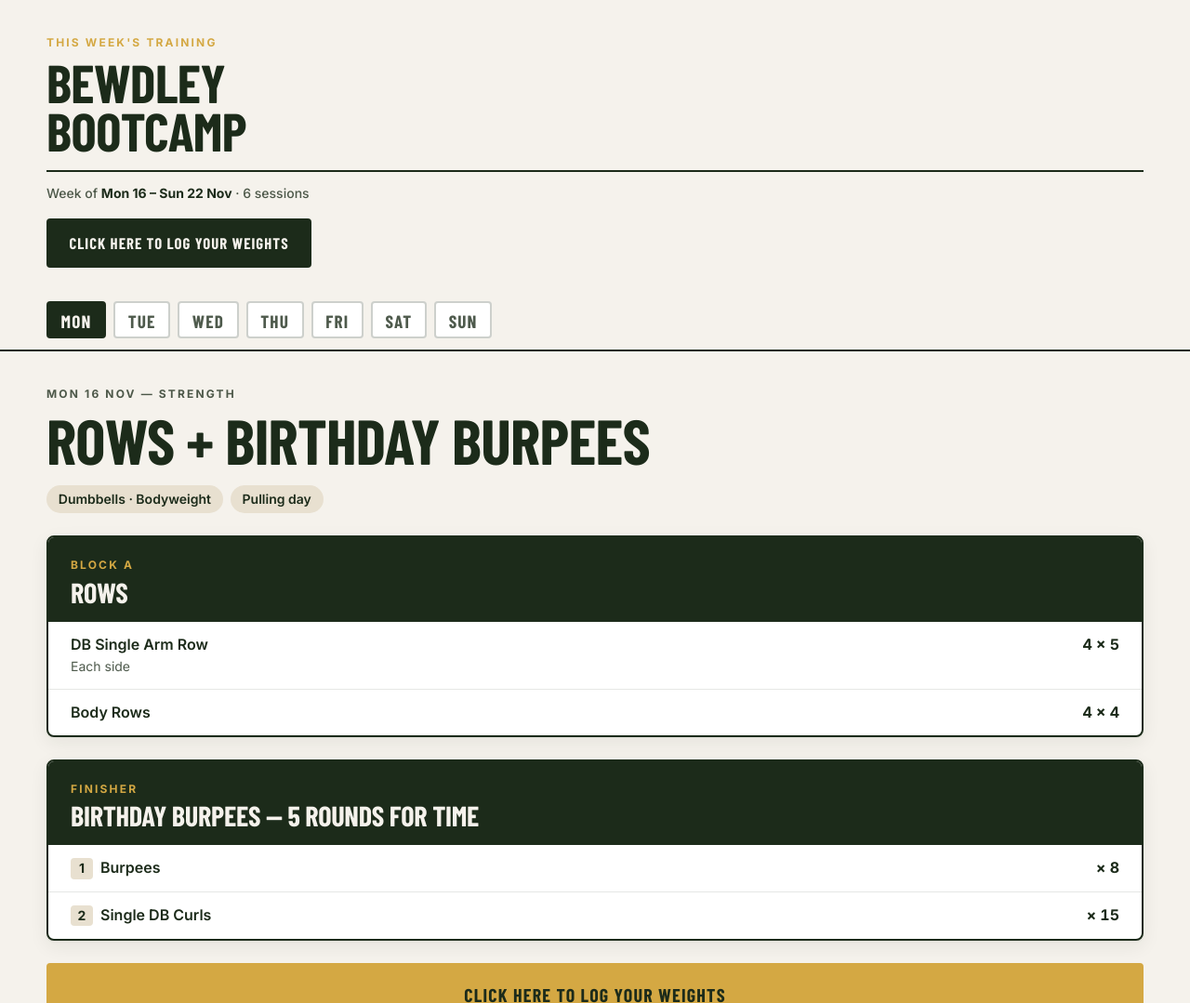
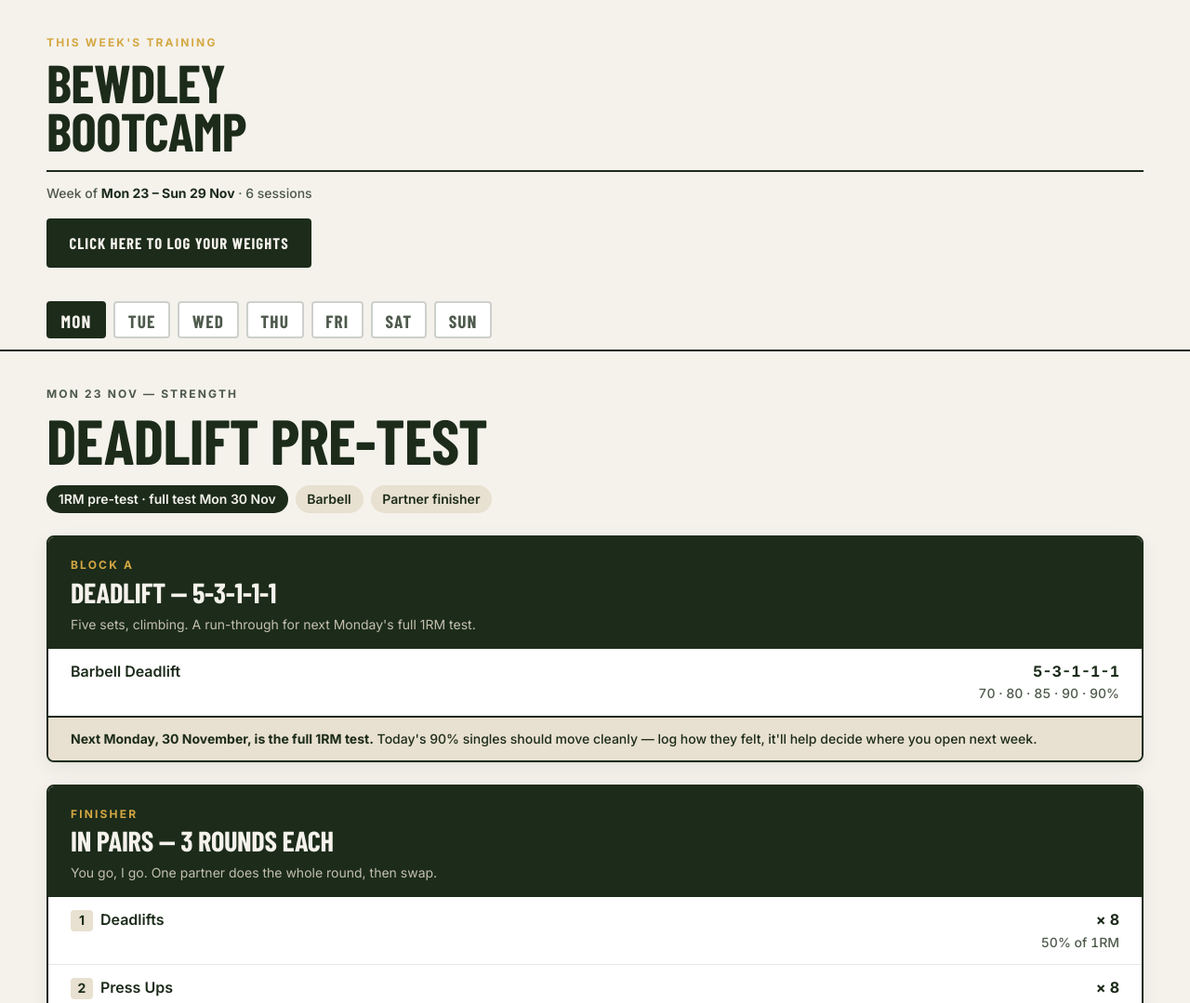
Before and after one commit to chrispinnerpt-a11y/bewdley-bootcamp-programme, a plain HTML site: page index.html in a window 1280 px wide. Shown: the top 1079 px of the page at 93% size. Drawn offline with nearby package versions, Linux system fonts and the light colour scheme; a web font is replaced by a local one.

Commit message:
Update index.html

```diff
--- a/index.html
+++ b/index.html
@@ -3,7 +3,7 @@
 <head>
 <meta charset="utf-8">
 <meta name="viewport" content="width=device-width, initial-scale=1, viewport-fit=cover">
-<title>Bewdley Bootcamp — Week of 16 November</title>
+<title>Bewdley Bootcamp — Week of 23 November</title>
 <meta name="description" content="This week's training at Bewdley Bootcamp.">
 <meta name="theme-color" content="#F5F2EC">
 <link rel="preconnect" href="https://fonts.googleapis.com">
@@ -243,7 +243,7 @@ p{margin:0 0 var(--sp-4)}
   <div class="bb-wrap">
     <span class="bb-eyebrow wk-mast__eyebrow">This week's training</span>
     <h1 class="wk-mast__mark"><span>Bewdley</span><span>Bootcamp</span></h1>
-    <p class="wk-mast__meta">Week of <b id="wk-range">Mon 16 – Sun 22 Nov</b> · <span id="wk-count"></span></p>
+    <p class="wk-mast__meta">Week of <b id="wk-range">Mon 23 – Sun 29 Nov</b> · <span id="wk-count"></span></p>
     <a class="wk-cta wk-cta--top" id="wk-track-top" href="#" target="_blank" rel="noopener">Click Here to Log Your Weights</a>
   </div>
 </header>
@@ -291,123 +291,129 @@ p{margin:0 0 var(--sp-4)}
    ======================================================================= */
 const WEEK = {
   trackUrl:"https://track.bewdleybootcamp.co.uk",
-  range:"Mon 16 – Sun 22 Nov",
+  range:"Mon 23 – Sun 29 Nov",
   days:[
-    { day:"Mon", date:"16 Nov", kindLabel:"Strength",
-      title:"Rows + Birthday Burpees",
-      tags:["Dumbbells · Bodyweight","Pulling day"],
+    { day:"Mon", date:"23 Nov", kindLabel:"Strength",
+      title:"Deadlift Pre-Test",
+      tags:[{text:"1RM pre-test · full test Mon 30 Nov",mark:true},"Barbell","Partner finisher"],
       blocks:[
-        { label:"Block A", name:"Rows",
+        { label:"Block A", name:"Deadlift — 5-3-1-1-1", how:"Five sets, climbing. A run-through for next Monday's full 1RM test.",
+          moves:[{name:"Barbell Deadlift", pre:"5-3-1-1-1", note:"70 · 80 · 85 · 90 · 90%"}],
+          foot:"<b>Next Monday, 30 November, is the full 1RM test.</b> Today's 90% singles should move cleanly — log how they felt, it'll help decide where you open next week."},
+        { label:"Finisher", name:"In Pairs — 3 Rounds Each", how:"You go, I go. One partner does the whole round, then swap.",
           moves:[
-            {name:"DB Single Arm Row", sub:"Each side", pre:"4 × 5"},
-            {name:"Body Rows", pre:"4 × 4"}
-          ]},
-        { label:"Finisher", name:"Birthday Burpees — 5 Rounds For Time",
-          moves:[
-            {pos:"1", name:"Burpees", pre:"× 8"},
-            {pos:"2", name:"Single DB Curls", pre:"× 15"}
+            {pos:"1", name:"Deadlifts", pre:"× 8", note:"50% of 1RM"},
+            {pos:"2", name:"Press Ups", pre:"× 8"},
+            {pos:"3", name:"High Plank", pre:"30s"}
           ]}
       ]},
 
-    { day:"Tue", date:"17 Nov", kindLabel:"Bootcamp 45",
+    { day:"Tue", date:"24 Nov", kindLabel:"Bootcamp 45",
       title:"The Engine Room",
-      tags:[{text:"The Engine Room · 3/6",mark:true},"45 minutes","Rower · Shuttles"],
+      tags:[{text:"The Engine Room · 5/6",mark:true},"45 minutes","Pick your option"],
       blocks:[
-        { label:"Main piece", name:"Every 5 Minutes × 4 Rounds",
+        { label:"Main piece", name:"Every 5 Minutes × 4 Rounds", how:"Two options on every line. If last week felt comfortable, take the longer one.",
           moves:[
             {pos:"1", name:"Row", pre:"200 / 250m"},
-            {pos:"2", name:"Shuttle Runs", pre:"× 9"},
-            {pos:"3", name:"Low Plank", pre:"45s"}
+            {pos:"2", name:"Shuttle Runs", pre:"× 9 / 15"},
+            {pos:"3", name:"Low Plank", pre:"45 / 60s"}
           ],
-          foot:"<b>Same work as session 1 — the window drops from 6 minutes to 5.</b> That's a minute less rest every round, so hold your row pace and get moving on the shuttles."}
+          foot:"<b>Same 5 minute window as last week — the work goes up instead.</b> Pick your option before round one and stick with it for all four."}
       ]},
 
-    { day:"Wed", date:"18 Nov", kindLabel:"Strength",
-      title:"Heavy Deadlifts",
-      tags:["Barbell","Percentage work"],
+    { day:"Wed", date:"25 Nov", kindLabel:"Conditioning",
+      title:"Two AMRAPs",
+      tags:["Bodyweight · Rope · Dumbbells · Kettlebells · Power Bag","20 minutes of work"],
       blocks:[
-        { label:"Warm up", name:"Build Up", how:"Four sets of 3–5 reps, adding weight each set.",
-          moves:[{name:"Barbell Deadlift", sub:"Loading up to your working weight", pre:"4 × 3-5"}]},
-        { label:"Working sets", name:"Heavy Doubles, Then Back-Off Sets",
+        { label:"AMRAP 1", name:"10 Minutes",
           moves:[
-            {pos:"1", name:"Barbell Deadlift", pre:"3 × 2", note:"87.5% of 1RM"},
-            {pos:"2", name:"Barbell Deadlift", pre:"2 × 4", note:"77.5% of 1RM"}
-          ],
-          foot:"<b>The doubles are the heaviest deadlifts of the block.</b> Full rest between sets — every rep should look the same as the first."}
-      ]},
-
-    { day:"Thu", date:"19 Nov", kindLabel:"Bootcamp 45",
-      title:"The Engine Room",
-      tags:[{text:"The Engine Room · 4/6",mark:true},"45 minutes","Rower · Box · Kettlebells · Plates"],
-      blocks:[
-        { label:"Main piece", name:"60s Work / 45s Rest × 2 Rounds", how:"A minute on each station, 45 seconds off. Fourteen minutes in total.",
+            {pos:"1", name:"Air Squats", pre:"× 10"},
+            {pos:"2", name:"Sit Ups", pre:"× 10"},
+            {pos:"3", name:"Skips", pre:"30-60"}
+          ]},
+        { label:"AMRAP 2", name:"10 Minutes",
           moves:[
-            {pos:"1", name:"Row", pre:"60 / 45"},
-            {pos:"2", name:"Step Ups", pre:"60 / 45"},
-            {pos:"3", name:"KB Suitcase High Knees", pre:"60 / 45"},
-            {pos:"4", name:"Plate Ground to Overhead", pre:"60 / 45"}
-          ],
-          foot:"<b>Same stations as session 2 — the rest drops from 60 seconds to 45.</b>"},
-        { label:"Abs", name:"Three Sets Each",
-          moves:[
-            {pos:"1", name:"Plank Down Ups", pre:"3 × 10"},
-            {pos:"2", name:"Reverse Crunches", pre:"3 × 15"},
-            {pos:"3", name:"Back Extensions", pre:"3 × 15"}
+            {pos:"1", name:"Alternating DB Floor Press", pre:"× 10"},
+            {pos:"2", name:"Alternating Gorilla Rows", pre:"× 10"},
+            {pos:"3", name:"Power Bag Clean & Press", pre:"× 5"}
           ]}
       ]},
 
-    { day:"Fri", date:"20 Nov", kindLabel:"Strength",
-      title:"Squats + Calorie Ladder",
-      tags:["Barbell · Dumbbells · Rower · Med Ball","Percentage work"],
+    { day:"Thu", date:"26 Nov", kindLabel:"Bootcamp 45",
+      title:"The Engine Room",
+      tags:[{text:"The Engine Room · 6/6",mark:true},"Last session of the block","45 minutes"],
       blocks:[
-        { label:"Block A", name:"Back Squats", how:"Three sets of five.",
-          moves:[{name:"Barbell Back Squat", pre:"3 × 5", note:"75% of 1RM"}]},
-        { label:"Block B", name:"DB RDL",
-          moves:[{name:"DB RDL", pre:"3 × 8"}]},
-        { label:"Finisher", name:"Climbing Row — 4 Rounds", how:"The row climbs each round — 8, 12, 16, 20 cals. The med ball work stays at 5 and 5.",
+        { label:"Main piece", name:"60s Work / 30s Rest × 2 Rounds", how:"A minute on each station, 30 seconds off. Twelve minutes in total.",
           moves:[
-            {pos:"1", name:"Row", pre:"8-12-16-20 cals"},
-            {pos:"2", name:"Med Ball Slams", pre:"× 5"},
-            {pos:"3", name:"Med Ball Chest Pass", pre:"× 5"}
+            {pos:"1", name:"Row", pre:"60 / 30"},
+            {pos:"2", name:"Step Ups", pre:"60 / 30"},
+            {pos:"3", name:"KB Suitcase High Knees", pre:"60 / 30"},
+            {pos:"4", name:"Plate Ground to Overhead", pre:"60 / 30"}
           ],
-          foot:"<b>Round 1 is 8 cals, 5 slams, 5 passes. Round 2 is 12, 5, 5.</b> And so on up to 20."}
-      ]},
-
-    { day:"Sat", date:"21 Nov", kindLabel:"Strength",
-      title:"Bench + Supersets",
-      tags:["Barbell · Dumbbells · Kettlebells · Plates","Two supersets"],
-      blocks:[
-        { label:"Block A", name:"Superset × 3 Sets",
+          foot:"<b>Same stations as session 2 — rest is down to 30 seconds.</b> It started at 60. That's the block."},
+        { label:"Finisher", name:"Mexican Waves — Groups of 3–4", how:"Go one after another round the group, like a wave. Everyone does 1, then everyone does 2, and so on up.",
           moves:[
-            {name:"Bench Press", pre:"× 3"},
-            {name:"Tricep Dips", pre:"× 10"}
-          ]},
-        { label:"Block B", name:"Superset × 3 Sets",
-          moves:[
-            {name:"Split Squats", sub:"Each side", pre:"× 5"},
-            {name:"Step Up with High Knee", pre:"× 10"}
-          ]},
-        { label:"Finisher", name:"3 Rounds For Time",
-          moves:[
-            {pos:"1", name:"KB Swings", pre:"× 15"},
-            {pos:"2", name:"Plate Rows", pre:"× 15"},
-            {pos:"3", name:"Jumping Jacks", pre:"× 30"}
+            {pos:"1", name:"Press Up Mexican Wave", pre:"1-2-3-4-5"},
+            {pos:"2", name:"KB Swings Mexican Wave", pre:"5-10-15-20"}
           ]}
       ]},
 
-    { day:"Sun", date:"22 Nov", kindLabel:"Rest", title:"Rest Day", rest:true }
+    { day:"Fri", date:"27 Nov", kindLabel:"Strength",
+      title:"Rows + Shoulders",
+      tags:["Barbell · Dumbbells · Kettlebells · Plates","Upper body"],
+      blocks:[
+        { label:"Block A", name:"Barbell Row",
+          moves:[{name:"Barbell Row", pre:"3 × 6"}]},
+        { label:"Block B", name:"Superset × 3 Sets",
+          moves:[
+            {name:"DB Pull Overs", pre:"× 10"},
+            {name:"KB Horn Grip Curls", pre:"× 10"}
+          ]},
+        { label:"Block C", name:"Superset × 3 Sets",
+          moves:[
+            {name:"DB Front Raises", pre:"× 10"},
+            {name:"Plate Reverse Flys", pre:"× 10"}
+          ]}
+      ]},
+
+    { day:"Sat", date:"28 Nov", kindLabel:"Strength",
+      title:"Every 90s + Circuit",
+      tags:["Bar · Dumbbells · Kettlebells · Med Ball","Alternating sets"],
+      blocks:[
+        { label:"Block A", name:"Every 90s — 4 Sets Each", how:"Alternate between the two. Eight intervals, twelve minutes.",
+          moves:[
+            {pos:"A", name:"Chin Ups", pre:"× 5"},
+            {pos:"B", name:"Heels Elevated Goblet Squats", pre:"× 8-10"}
+          ]},
+        { label:"Block B", name:"Every 90s — 4 Sets Each", how:"Same again with the second pair.",
+          moves:[
+            {pos:"A", name:"KB Goblet Reverse Lunges", sub:"5 each side", pre:"× 10"},
+            {pos:"B", name:"DB Push Press", pre:"× 8-10"}
+          ]},
+        { label:"Finisher", name:"30s On / 30s Rest × 2 Rounds",
+          moves:[
+            {pos:"1", name:"Shoulder Taps", pre:"30 / 30"},
+            {pos:"2", name:"Wall Balls", pre:"30 / 30"},
+            {pos:"3", name:"Russian Twists", pre:"30 / 30"}
+          ]}
+      ]},
+
+    { day:"Sun", date:"29 Nov", kindLabel:"Rest", title:"Rest Day", rest:true }
   ],
 
   glossary:[
-    ["Back-off sets","Lighter sets after the heavy work. More reps at less weight, to get quality volume in once you're warmed up."],
-    ["For time","Complete the work as fast as you can while the form holds up."],
-    ["Plank Down Ups","From a high plank, drop to your forearms one arm at a time, then press back up."],
-    ["Back Extensions","Hips supported, lower your chest towards the floor and lift back up to a straight line."],
-    ["Chest Pass","Med ball held at your chest, thrown hard and straight out — at a wall or a partner."],
+    ["1RM","The heaviest single rep you can lift. Next Monday is the full test."],
+    ["Pre-test","A run-through at sub-max weights so the real test day holds no surprises."],
+    ["YGIG","You go, I go. One partner works while the other rests, then you swap."],
+    ["AMRAP","As many rounds as possible in the time given."],
+    ["Mexican Wave","Going round the group one person at a time. Each step up in reps happens once everyone's done the last one."],
+    ["Heels elevated","Heels raised on a plate or wedge, so you can sit deeper and stay upright."],
+    ["Horn grip","Holding the kettlebell by the two sides of the handle rather than the middle."],
+    ["Push press","A small dip and drive through the legs to start the weight moving, then press to lockout."],
+    ["Reverse flys","Bent over, arms out wide, squeezing the shoulder blades together."],
+    ["Gorilla Row","Bent over a pair of bells on the floor, rowing one at a time while the other stays down as a brace."],
     ["GTOH","Ground to overhead. Any way you like, as long as it starts on the floor and finishes locked out."],
-    ["RDL","Romanian deadlift. Push the hips back with soft knees."],
-    ["Each side","Do the full set on one side, then repeat on the other."],
-    ["1RM","The heaviest single rep you can lift. The percentages are worked off this."]
+    ["Each side","Do the full set on one side, then repeat on the other."]
   ]
 };
 
```
